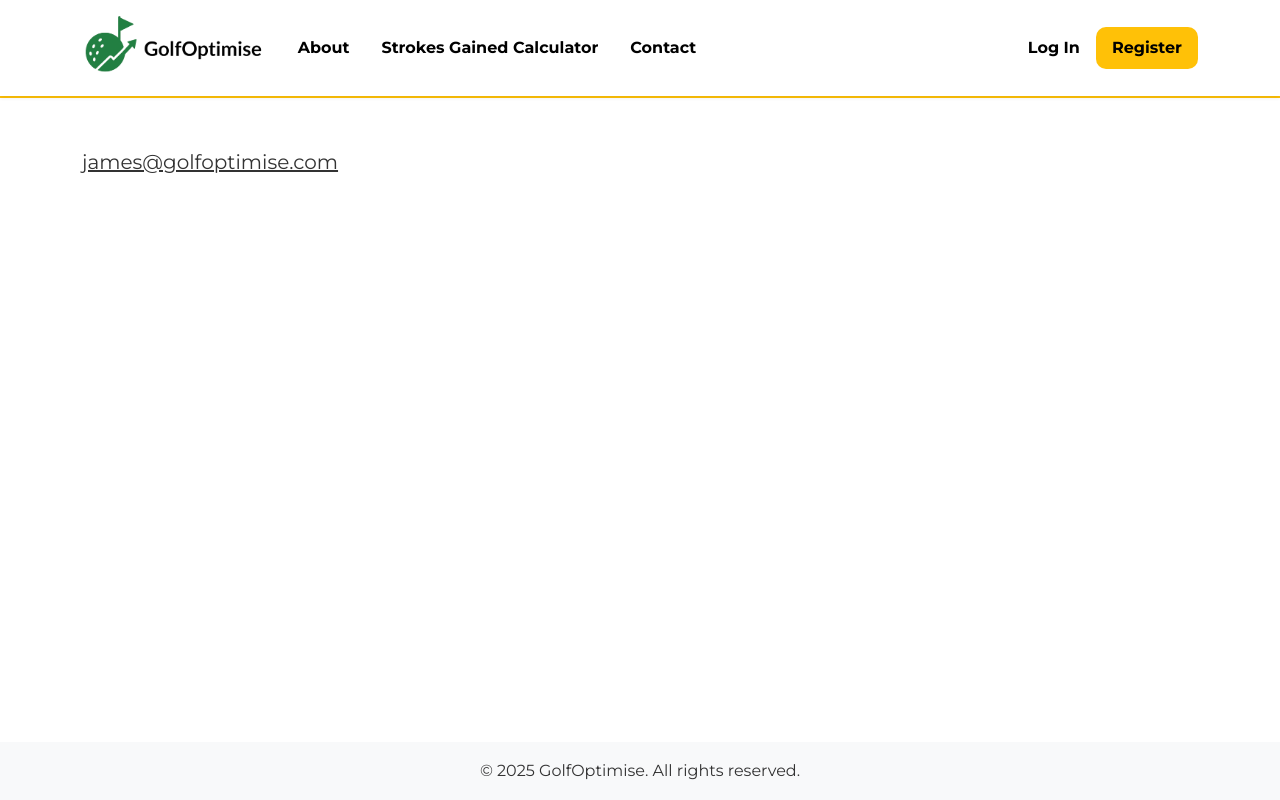
After one commit to jconn5803/golf-by-numbers, a Flask app: page /contact in a window 1280 px wide. The commit adds this page. Run offline with Flask 3, Linux system fonts and the light colour scheme.

```diff
--- a/app.py
+++ b/app.py
@@ -294,6 +294,10 @@ def about():
 @app.route('/pricing')
 def pricing():
     return render_template('pricing.html')
+
+@app.route('/contact')
+def contact():
+    return render_template('contact.html')
 
 
 # Route for user signup
--- a/templates/base.html
+++ b/templates/base.html
@@ -51,6 +51,9 @@
           </li>
           <li class="nav-item">
             <a class="nav-link fw-semibold px-3" href="/sg_calc">Strokes Gained Calculator</a>
+          </li>
+          <li class="nav-item">
+            <a class="nav-link fw-semibold px-3" href="/contact">Contact</a>
           </li>
           <!-- removed static My Dashboard from left -->
         </ul>
--- a/templates/base_home.html
+++ b/templates/base_home.html
@@ -64,6 +64,9 @@
           <li class="nav-item">
             <a class="nav-link fw-semibold px-3" href="/sg_calc">Strokes Gained Calculator</a>
           </li>
+          <li class="nav-item">
+            <a class="nav-link fw-semibold px-3" href="/contact">Contact</a>
+          </li>
           <!-- “My Dashboard” removed from here -->
         </ul>
 
--- /dev/null
+++ b/templates/contact.html
@@ -0,0 +1,21 @@
+{% extends "base.html" %}
+
+{% block title %} Contact - GolfOptimise{% endblock %}
+
+{% block extra_css %}
+  <!-- Page-specific CSS for the Pricing page -->
+  <link rel="stylesheet" href="{{ url_for('static', filename='css/index.css') }}">
+{% endblock %}
+
+{% block content %}
+<!-- Pricing Section (Full-Width) -->
+<section class="contact-section py-5">
+    <div class="container text-start">
+      <p>
+        <a  class="custom-form-label" style="font-size: 1.25rem; color: #333;">
+          james@golfoptimise.com
+        </a>
+      </p>
+    </div>
+  </section>
+{% endblock %}
```
